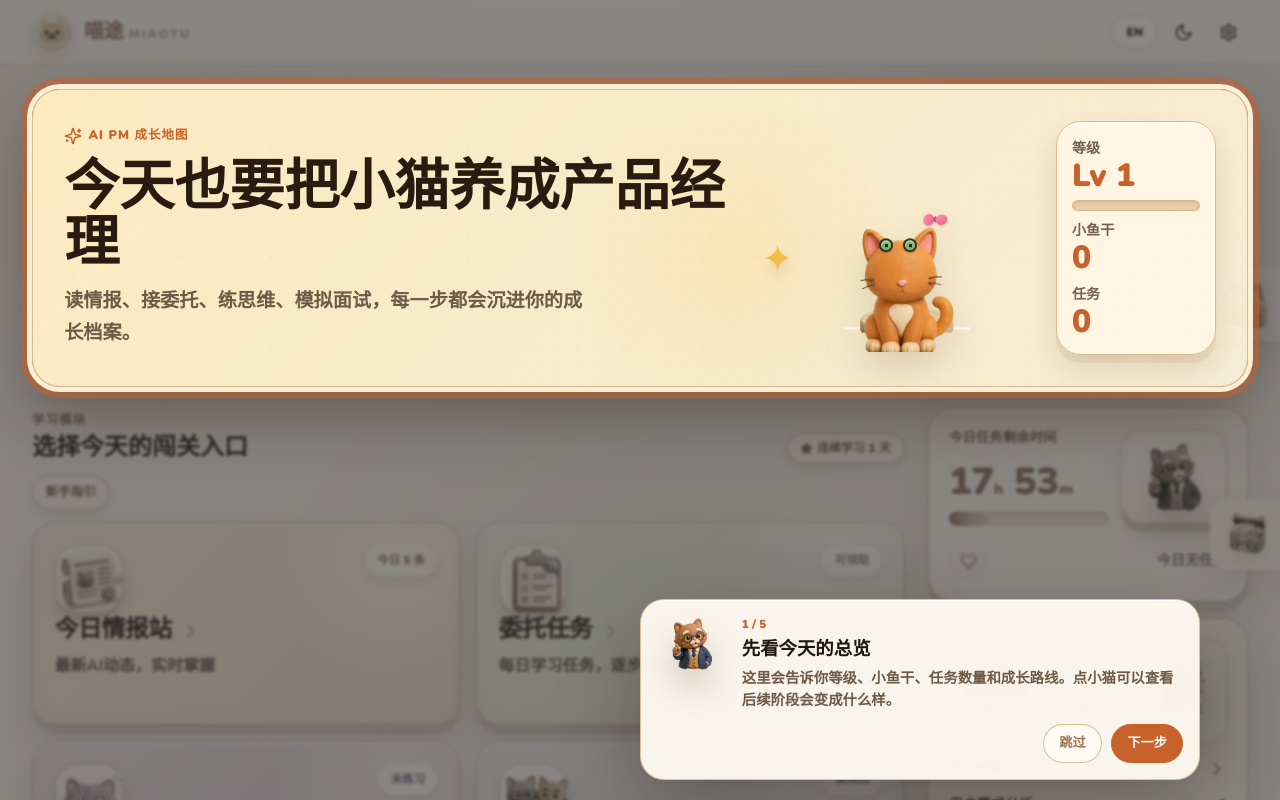
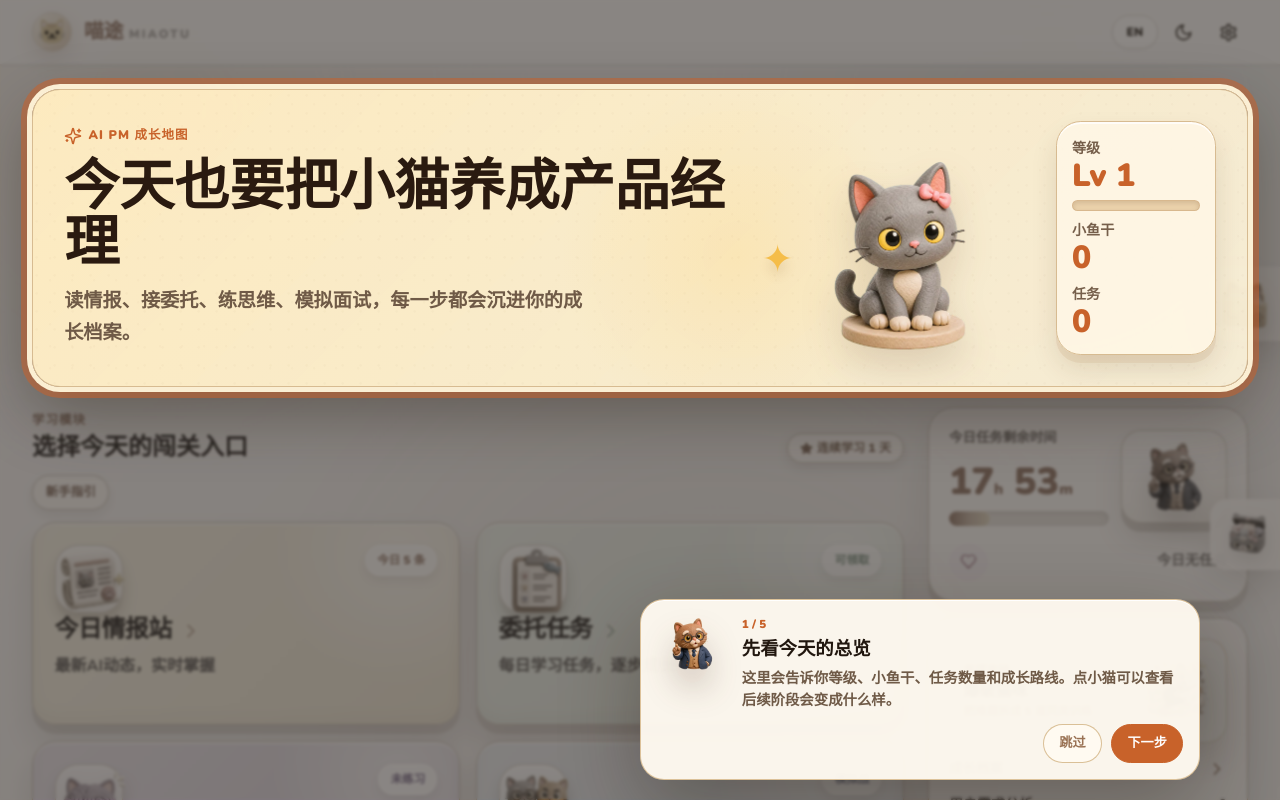
Before and after one commit to katiemalfoy62-commits/miaotu, a React (Vite) app: page /onboarding in a window 1280 px wide. Both pictures are taken after a click on the button "跳过". Shown: the top 800 px of the page. Built offline with nearby package versions, Linux system fonts and the light colour scheme.

Commit message:
Restore stable clay cat rendering

```diff
--- a/src/components/Cat/LayeredCat.jsx
+++ b/src/components/Cat/LayeredCat.jsx
@@ -1,54 +1,9 @@
 import React from 'react'
-import basePedestal from '../../assets/cat-customizer/base_pedestal.webp'
-import furOrange from '../../assets/cat-customizer/fur_orange.webp'
-import furGray from '../../assets/cat-customizer/fur_gray.webp'
-import furBrown from '../../assets/cat-customizer/fur_brown.webp'
-import furBlack from '../../assets/cat-customizer/fur_black.webp'
-import furWhite from '../../assets/cat-customizer/fur_white.webp'
-import furCream from '../../assets/cat-customizer/fur_cream.webp'
-import stageShadow from '../../assets/cat-customizer/stages/stage_shadow_soft.webp'
-import hatCap from '../../assets/cat-customizer/wearables-aligned/hat_cap.webp'
-import hatBeret from '../../assets/cat-customizer/wearables-aligned/hat_beret.webp'
-import bowPink from '../../assets/cat-customizer/wearables-aligned/bow_pink.webp'
-import bowGold from '../../assets/cat-customizer/wearables-aligned/bow_gold.webp'
-import glassesRound from '../../assets/cat-customizer/wearables-aligned/glasses_round.webp'
-import propCoffee from '../../assets/cat-customizer/wearables-aligned/prop_coffee.webp'
-import propBook from '../../assets/cat-customizer/wearables-aligned/prop_book.webp'
-import propTablet from '../../assets/cat-customizer/wearables-aligned/prop_tablet.webp'
-import hatGrad from '../../assets/cat-customizer/wearables-aligned/hat_grad.webp'
-import hatCrown from '../../assets/cat-customizer/wearables-aligned/hat_crown.webp'
-import glassesSunglasses from '../../assets/cat-customizer/wearables-aligned/glasses_sunglasses.webp'
-import capeChief from '../../assets/cat-customizer/wearables-aligned/cape_chief.webp'
-import propStarwand from '../../assets/cat-customizer/wearables-aligned/prop_starwand.webp'
+import kiviClay from '../../assets/mascots/kivi-clay.webp'
 
 export const CAT_COLORS = ['orange', 'gray', 'brown', 'black', 'white', 'cream']
 export const CAT_EYE_COLORS = ['yellow', 'green', 'blue', 'amber']
 export const CAT_PATTERNS = ['none', 'tabby', 'spots', 'calico_orange', 'calico_black', 'face_mask', 'socks_white', 'tail_tip']
-
-const FUR_LAYERS = {
-  orange: furOrange,
-  gray: furGray,
-  brown: furBrown,
-  black: furBlack,
-  white: furWhite,
-  cream: furCream,
-}
-
-const WEARABLE_LAYERS = {
-  hat_cap: hatCap,
-  hat_beret: hatBeret,
-  bow_pink: bowPink,
-  bow_gold: bowGold,
-  glasses_round: glassesRound,
-  prop_coffee: propCoffee,
-  prop_book: propBook,
-  prop_tablet: propTablet,
-  hat_grad: hatGrad,
-  hat_crown: hatCrown,
-  glasses_sunglasses: glassesSunglasses,
-  cape_chief: capeChief,
-  prop_starwand: propStarwand,
-}
 
 export function normalizeCatConfig(config = {}) {
   return {
@@ -76,49 +31,19 @@ function sizeStyle(size) {
 }
 
 export default function LayeredCat({
-  catConfig,
-  level = 1,
-  stageIndex,
-  equippedItems = [],
   size,
   className = '',
   alt = 'MiaoTu cat',
-  showStage = true,
-  showWearables = true,
 }) {
-  const config = normalizeCatConfig(catConfig)
-  const resolvedStageIndex = typeof stageIndex === 'number' ? stageIndex : getStageIndex(level)
-  const wearables = showWearables ? (equippedItems || []).map(item => WEARABLE_LAYERS[item.id]).filter(Boolean) : []
-
-  const layers = [
-    { src: stageShadow, key: 'shadow' },
-    { src: basePedestal, key: 'base' },
-    { src: FUR_LAYERS[config.color], key: `fur-${config.color}` },
-    ...wearables.map((src, index) => ({ src, key: `wearable-${index}` })),
-  ].filter(Boolean)
-
   return (
-    <span
-      className={`layered-cat layered-cat--pattern-${config.pattern} layered-cat--stage-${showStage ? resolvedStageIndex : 0} ${className}`}
-      style={sizeStyle(size)}
-      role="img"
-      aria-label={alt}
-    >
-      {layers.map(layer => (
-        <img
-          key={layer.key}
-          src={layer.src}
-          alt=""
-          aria-hidden="true"
-          className="layered-cat__layer"
-          draggable="false"
-        />
-      ))}
-      <span className={`layered-cat__pattern layered-cat__pattern--${config.pattern}`} aria-hidden="true" />
-      <span className={`layered-cat__eye layered-cat__eye--left layered-cat__eye--${config.eyeColor}`} aria-hidden="true" />
-      <span className={`layered-cat__eye layered-cat__eye--right layered-cat__eye--${config.eyeColor}`} aria-hidden="true" />
-      {config.gender === 'female' && <span className="layered-cat__fixed-bow" aria-hidden="true" />}
-      {showStage && resolvedStageIndex > 0 && <span className={`layered-cat__stage-badge layered-cat__stage-badge--${resolvedStageIndex}`} aria-hidden="true" />}
+    <span className={`layered-cat layered-cat--stable ${className}`} style={sizeStyle(size)} role="img" aria-label={alt}>
+      <img
+        src={kiviClay}
+        alt=""
+        aria-hidden="true"
+        className="layered-cat__stable-image"
+        draggable="false"
+      />
     </span>
   )
 }
--- a/src/index.css
+++ b/src/index.css
@@ -2318,6 +2318,15 @@ button:hover .interviewer-clay {
   user-select: none;
 }
 
+.layered-cat__stable-image {
+  display: block;
+  width: 100%;
+  height: 100%;
+  object-fit: contain;
+  user-select: none;
+  pointer-events: none;
+}
+
 .layered-cat__eye {
   position: absolute;
   z-index: 7;
```
